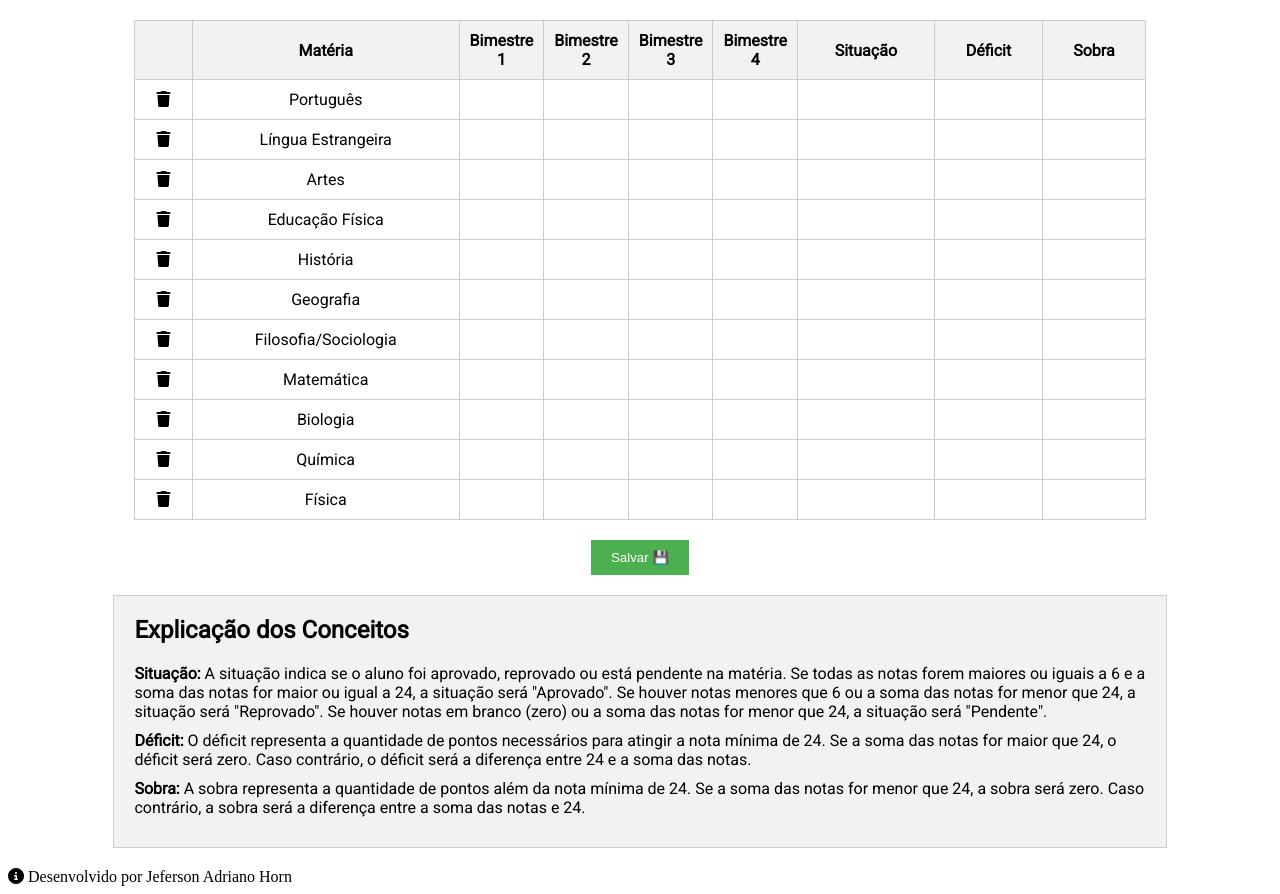
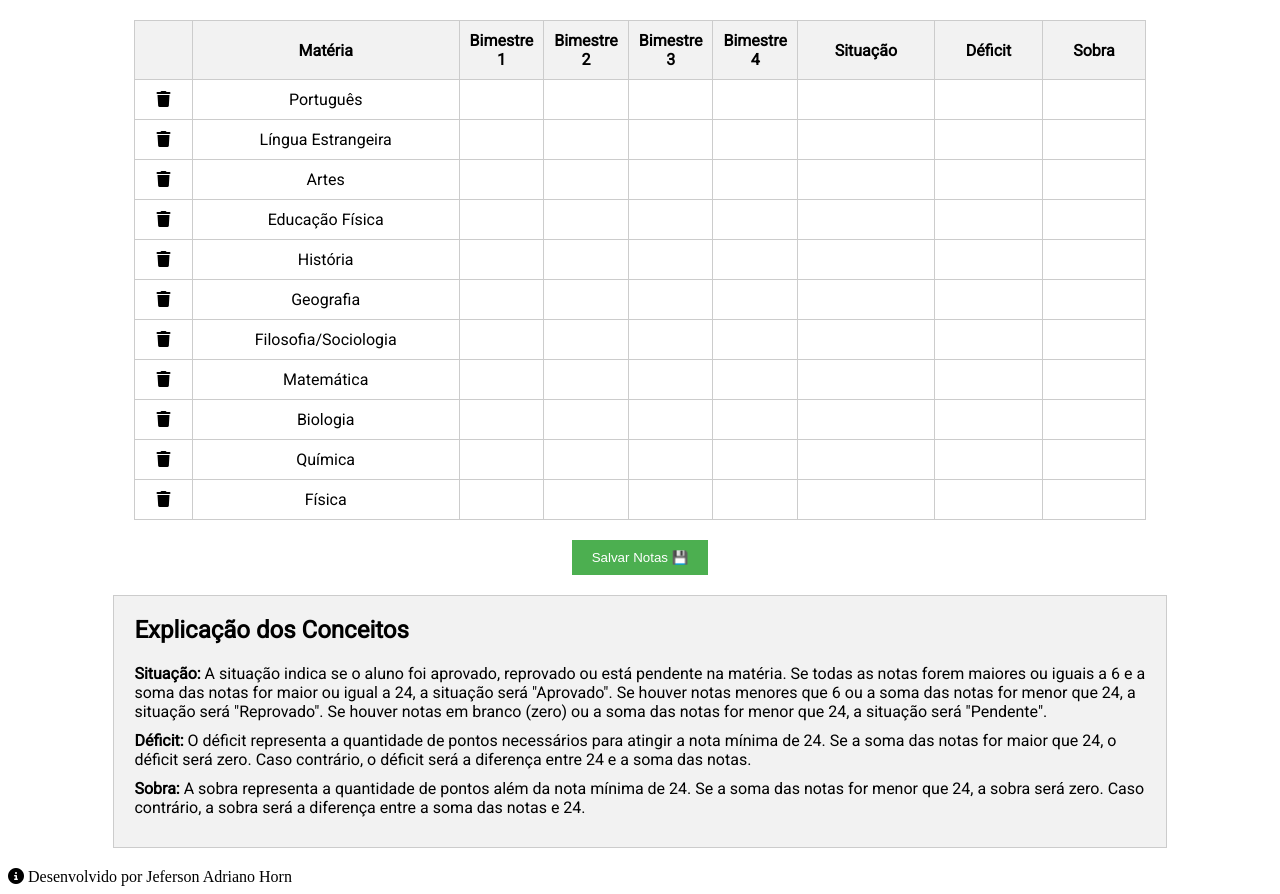
Before and after one commit to jefersonadrianohorn/reprovamentro, a plain HTML site: page index.html in a window 1280 px wide. Drawn offline with Linux system fonts and the light colour scheme.

Commit message:
Update index.html

```diff
--- a/index.html
+++ b/index.html
@@ -78,6 +78,9 @@
 </head>
 <body>
     <table>
+
+
+
         <thead>
             <tr>
                 <th></th>
@@ -218,7 +221,7 @@
 
         </tbody>
     </table>
-
+<button id="botaoSalvar">Salvar Notas 💾 </button> <!-- Botão para salvar as notas -->
   <script>
     // Função para calcular a situação, o déficit e a sobra
     function calcularSituacaoDeficitSobra() {
@@ -227,8 +230,8 @@
         const notas = Array.from(row.querySelectorAll(".nota")).map(nota => parseFloat(nota.textContent.replace(',', '.')) || 0);
         const bimestresPendentes = notas.some(nota => nota === 0);
         const somaNotas = notas.reduce((acc, nota) => acc + nota, 0);
-            const deficit = 24 - somaNotas;
-            const sobra = somaNotas - 24;
+        const deficit = (24 - somaNotas).toFixed(2); // Arredonde o déficit para 2 casas decimais
+        const sobra = (somaNotas - 24).toFixed(2); // Arredonde a sobra para 2 casas decimais
         let situacao = (bimestresPendentes && somaNotas < 24) ? "Pendente" : (deficit > 0 || somaNotas < 24) ? "Reprovado" : (somaNotas >= 24) ? "Aprovado" : "Pendente";
         row.querySelector(".situacao").textContent = situacao;
         row.querySelector(".deficit").textContent = deficit >= 0 ? deficit : 0;
@@ -281,11 +284,11 @@
     }
 
     // Adicione um botão para salvar as notas no armazenamento local
-    const salvarNotasButton = document.createElement("button");
-    salvarNotasButton.textContent = "Salvar 💾";
-    salvarNotasButton.addEventListener("click", salvarNotasNoLocalStorage);
-    document.body.appendChild(salvarNotasButton);
-
+    const botaoSalvar = document.getElementById("botaoSalvar");
+botaoSalvar.addEventListener("click", function() {
+    salvarNotasNoLocalStorage();
+    alert("Notas salvas com sucesso!");
+});
 
 
     // Atualiza a situação, o déficit e a sobra quando uma nota é editada
```
Lines whose indentation alone changed are shown as unchanged.
